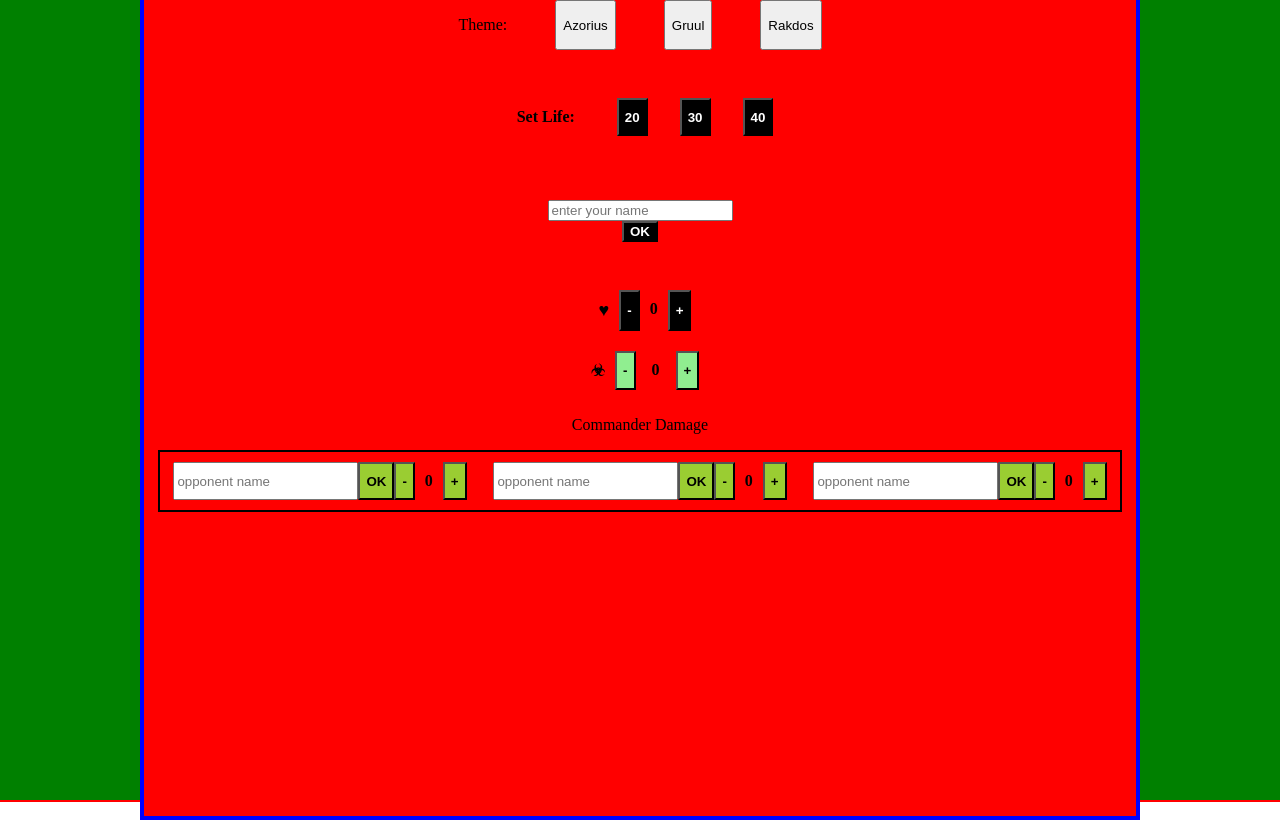
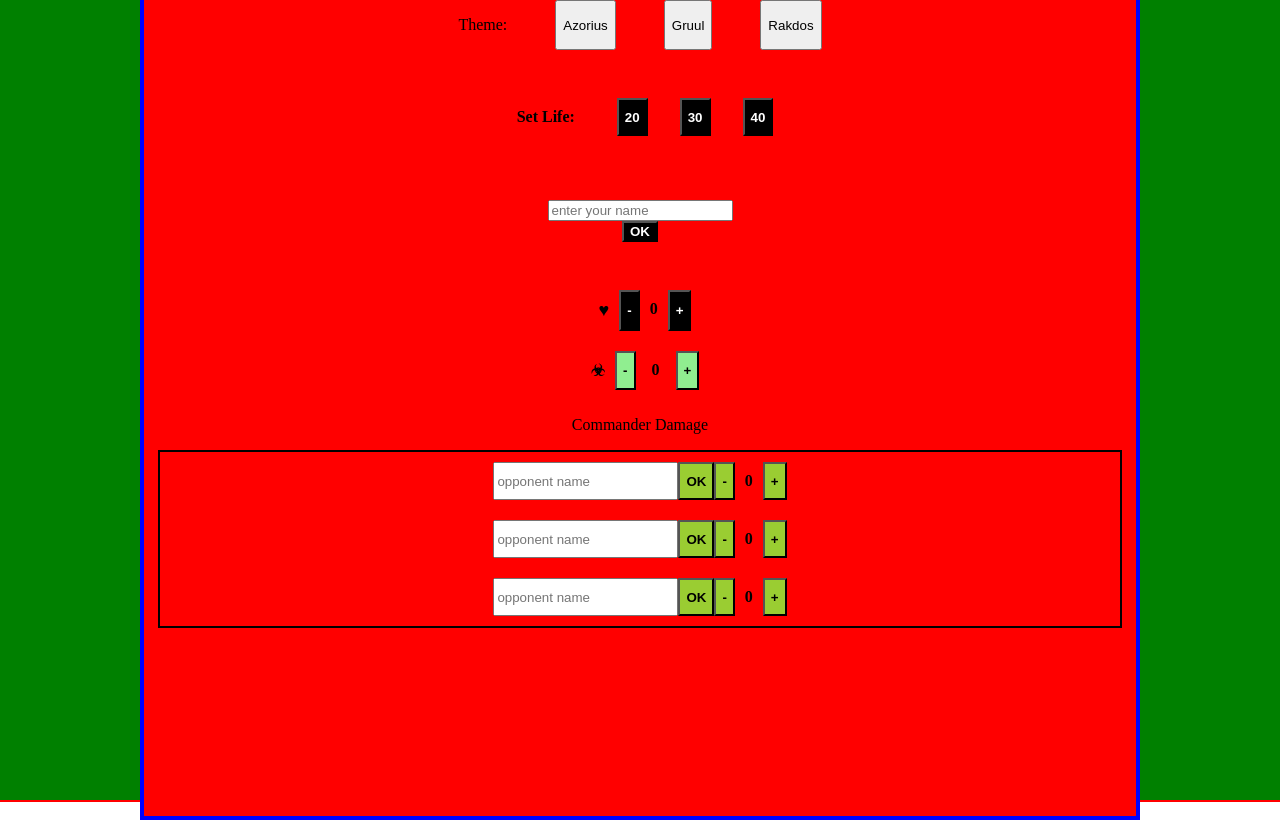
Before and after one commit to Rikki-Fontaine/life-counter, a SvelteKit app: page / in a window 1280 px wide. Built offline with nearby package versions, Linux system fonts and the light colour scheme.

Commit message:
stacked command damage coounters

```diff
--- a/src/components/commandDisplay.svelte
+++ b/src/components/commandDisplay.svelte
@@ -7,9 +7,13 @@
 
 div{
     display: flex;
+    flex-direction: column;
+    align-items: center;
     width: 100%;
     justify-content: space-around;
     border: solid 2px black;
 }
 
+/* make a media query to stack the commander counters in a column on small screens
+
 </style>
```
